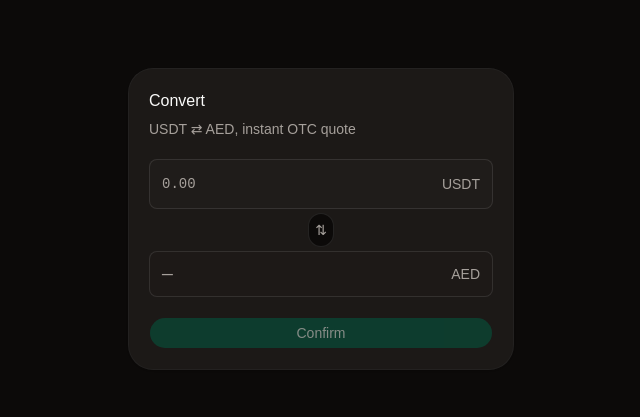
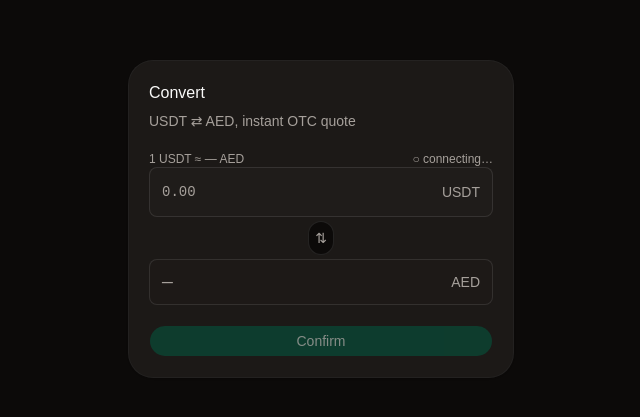
Before and after one commit to Mahdi-Abdollahi/otc-mockup, a React (Vite) app: page / in a window 1280 px wide. Shown: the part 181-598 px from the top of the page, without its empty margins (319-959 px from the left). Built offline with nearby package versions, Linux system fonts and the light colour scheme; no server answers.

Commit message:
feat: implement live rate fetching and conversion logic; update OtcConverter and related components to utilize live rates for improved user experience

```diff
--- a/src/otc/OtcConverter.tsx
+++ b/src/otc/OtcConverter.tsx
@@ -14,20 +14,33 @@ import {
   CardFooter,
 } from "@/components/ui/card";
 import { CancelButton } from "./components/CancelButton";
+import { LiveRateTicker } from "./components/LiveRateTicker";
+import { useLiveRate } from "./useLiveRate";
+import { computeConvertedRate } from "./rate";
 
 export function OtcConverter() {
-  const { state, dispatch } = useQuoteFlow();
+  const { rate: liveRate } = useLiveRate();
+  const { state, dispatch } = useQuoteFlow(); // no longer takes liveRate
 
   const [amount, setAmount] = useState("");
   const [fromCurrency, setFromCurrency] = useState<CurrencyCode>("USDT");
   const [toCurrency, setToCurrency] = useState<CurrencyCode>("AED");
 
+  const estimatedAmount = (() => {
+    const parsed = Number(amount);
+    if (!parsed || parsed <= 0 || liveRate === null) return null;
+    return parsed * computeConvertedRate(liveRate, fromCurrency);
+  })();
+
   const handleSubmit = () => {
     const parsed = Number(amount);
-    if (!parsed || parsed <= 0) return;
+    if (!parsed || parsed <= 0 || liveRate === null) return;
     dispatch({
       type: QuoteAction.AMOUNT_SUBMITTED,
-      payload: { request: { amount: parsed, fromCurrency, toCurrency } },
+      payload: {
+        request: { amount: parsed, fromCurrency, toCurrency },
+        referenceRate: liveRate, // captured once, locked from here on
+      },
     });
   };
 
@@ -59,6 +72,8 @@ export function OtcConverter() {
         <CardContent className="space-y-4">
           {(state.status === QuoteStatus.IDLE ||
             state.status === QuoteStatus.QUOTING) && (
+            <div>
+              <LiveRateTicker />
               <CurrencyInput
                 amount={amount}
                 onAmountChange={setAmount}
@@ -66,7 +81,9 @@ export function OtcConverter() {
                 toCurrency={toCurrency}
                 onSwap={handleSwap}
                 disabled={state.status === QuoteStatus.QUOTING}
+                estimatedAmount={estimatedAmount}
               />
+            </div>
           )}
 
           {state.status === QuoteStatus.QUOTED && (
--- a/src/otc/components/CurrencyInput.tsx
+++ b/src/otc/components/CurrencyInput.tsx
@@ -8,6 +8,7 @@ type CurrencyInputProps = {
   toCurrency: CurrencyCode;
   onSwap: () => void;
   disabled?: boolean;
+  estimatedAmount: number | null; // NEW
 };
 
 export function CurrencyInput({
@@ -17,6 +18,7 @@ export function CurrencyInput({
   toCurrency,
   onSwap,
   disabled,
+  estimatedAmount,
 }: CurrencyInputProps) {
   return (
     <div className="flex flex-col gap-1">
@@ -48,7 +50,9 @@ export function CurrencyInput({
       </div>
 
       <div className="flex items-center gap-2 rounded-md border bg-muted/10 px-3 py-2 text-muted-foreground">
-        <span className="font-figures flex-1 text-lg">—</span>
+        <span className="font-figures flex-1 text-lg">
+          {estimatedAmount !== null ? estimatedAmount.toFixed(2) : "—"}
+        </span>
         <span className="text-sm font-medium">{toCurrency}</span>
       </div>
     </div>
--- /dev/null
+++ b/src/otc/components/LiveRateTicker.tsx
@@ -0,0 +1,16 @@
+import { useLiveRate } from "../useLiveRate";
+
+export function LiveRateTicker() {
+  const { rate, connected } = useLiveRate();
+
+  return (
+    <div className="flex items-center justify-between text-xs text-muted-foreground">
+      <span>1 USDT ≈ {rate ? rate.toFixed(4) : "—"} AED</span>
+      <span
+        className={connected ? "text-emerald-500" : "text-muted-foreground"}
+      >
+        {connected ? "● live" : "○ connecting…"}
+      </span>
+    </div>
+  );
+}
--- a/src/otc/mockRate.ts
+++ b/src/otc/mockRate.ts
@@ -1,9 +1,11 @@
+import { computeConvertedRate } from "./rate";
 import type { QuoteRequest, QuoteResponse } from "./types";
 
 const FAILURE_RATE = Number(import.meta.env.VITE_MOCK_FAILURE_RATE ?? 0.1);
 
 export function fetchQuote(
   request: QuoteRequest,
+  referenceRate: number,
   signal?: AbortSignal,
 ): Promise<QuoteResponse> {
   if (signal?.aborted) {
@@ -23,12 +25,9 @@ export function fetchQuote(
     return Promise.reject(new Error("Invalid currency pair"));
   }
 
-  const expiresAt = Date.now() + 1000 * 15;
-
-  const baseRate = request.fromCurrency === "USDT" ? 3.67 : 1 / 3.67;
-  const rate = baseRate + (Math.random() - 0.5) * 0.02;
-
+  const rate = computeConvertedRate(referenceRate, request.fromCurrency);
   const orderId = crypto.randomUUID();
+  const expiresAt = Date.now() + 15_000;
 
   return new Promise((resolve, reject) => {
     const timeout = setTimeout(() => {
--- /dev/null
+++ b/src/otc/rate.ts
@@ -0,0 +1,14 @@
+import type { CurrencyCode } from "./types";
+
+export const POLL_INTERVAL_MS = 3000;
+export const AED_USD_PEG = 3.6725; // AED is currency-board-pegged to USD
+
+const SPREAD_PCT = 0.003; // fixed margin — deterministic, not random
+
+export function computeConvertedRate(
+  referenceRate: number,
+  fromCurrency: CurrencyCode,
+): number {
+  const base = fromCurrency === "USDT" ? referenceRate : 1 / referenceRate;
+  return base * (1 - SPREAD_PCT);
+}
--- a/src/otc/reducer.ts
+++ b/src/otc/reducer.ts
@@ -9,7 +9,11 @@ export function quoteReducer(
   switch (action.type) {
     case "AMOUNT_SUBMITTED":
       if (state.status !== QuoteStatus.IDLE) return state;
-      return { status: QuoteStatus.QUOTING, request: action.payload.request };
+      return {
+        status: QuoteStatus.QUOTING,
+        request: action.payload.request,
+        referenceRate: action.payload.referenceRate,
+      };
 
     case "QUOTE_RECEIVED":
       if (state.status !== QuoteStatus.QUOTING) return state;
--- a/src/otc/types.ts
+++ b/src/otc/types.ts
@@ -31,6 +31,7 @@ export type QuoteIdleState = {
 export type QuoteQuotingState = {
   status: typeof QuoteStatus.QUOTING;
   request: QuoteRequest;
+  referenceRate: number;
 };
 
 export type QuoteQuotedState = {
@@ -74,7 +75,10 @@ export type QuoteState =
   | QuoteSuccessState;
 
 export type QuoteActionPayload =
-  | { type: "AMOUNT_SUBMITTED"; payload: { request: QuoteRequest } }
+  | {
+      type: "AMOUNT_SUBMITTED";
+      payload: { request: QuoteRequest; referenceRate: number };
+    }
   | { type: "QUOTE_RECEIVED"; payload: { response: QuoteResponse } }
   | { type: "QUOTE_EXPIRED" }
   | { type: "CONFIRM_CLICKED" }
--- /dev/null
+++ b/src/otc/useLiveRate.ts
@@ -0,0 +1,47 @@
+import { AED_USD_PEG, POLL_INTERVAL_MS } from "./rate";
+import { useEffect, useState } from "react";
+
+type LiveRateState = {
+  rate: number | null;
+  connected: boolean;
+};
+
+export function useLiveRate(): LiveRateState {
+  const [rate, setRate] = useState<number | null>(null);
+  const [connected, setConnected] = useState(false);
+
+  useEffect(() => {
+    let cancelled = false;
+    const controller = new AbortController();
+
+    async function poll() {
+      try {
+        const res = await fetch(
+          "https://api.binance.com/api/v3/ticker/price?symbol=DOGEUSDT",
+          { signal: controller.signal },
+        );
+        if (!res.ok) throw new Error("Rate fetch failed");
+        const data = await res.json();
+        const usdcUsdt = parseFloat(data.price);
+        if (!cancelled) {
+          setRate((1 / usdcUsdt) * AED_USD_PEG);
+          setConnected(true);
+        }
+      } catch (error) {
+        console.error("error", error);
+        if (!cancelled) setConnected(false);
+      }
+    }
+
+    poll();
+    const interval = setInterval(poll, POLL_INTERVAL_MS);
+
+    return () => {
+      cancelled = true;
+      controller.abort();
+      clearInterval(interval);
+    };
+  }, []);
+
+  return { rate, connected };
+}
--- a/src/otc/useQuoteFlow.ts
+++ b/src/otc/useQuoteFlow.ts
@@ -13,7 +13,7 @@ export function useQuoteFlow() {
 
     const controller = new AbortController();
 
-    fetchQuote(state.request, controller.signal)
+    fetchQuote(state.request, state.referenceRate, controller.signal)
       .then((quote) => {
         dispatch({
           type: QuoteAction.QUOTE_RECEIVED,
--- a/vite.config.ts
+++ b/vite.config.ts
@@ -1,6 +1,6 @@
 import path from "node:path";
 import { fileURLToPath } from "node:url";
-import { defineConfig } from "vite";
+import { defineConfig } from "vitest/config";
 import react, { reactCompilerPreset } from "@vitejs/plugin-react";
 import babel from "@rolldown/plugin-babel";
 import tailwindcss from "@tailwindcss/vite";
@@ -19,4 +19,8 @@ export default defineConfig({
     babel({ presets: [reactCompilerPreset()] }),
     tailwindcss(),
   ],
+
+  test: {
+    exclude: ["tests/**", "node_modules/**"],
+  },
 });
```
Also changed, not shown: 1 other file (tests, documents, lock files or other folders). Lines whose indentation alone changed are shown as unchanged.
